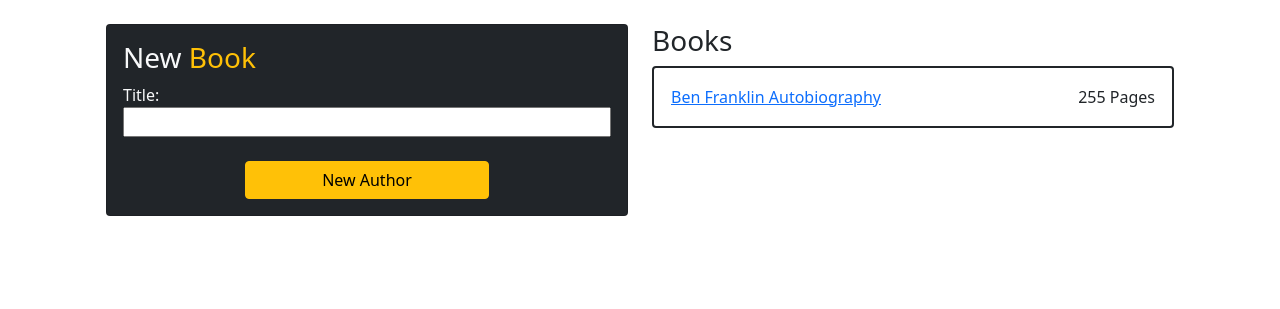
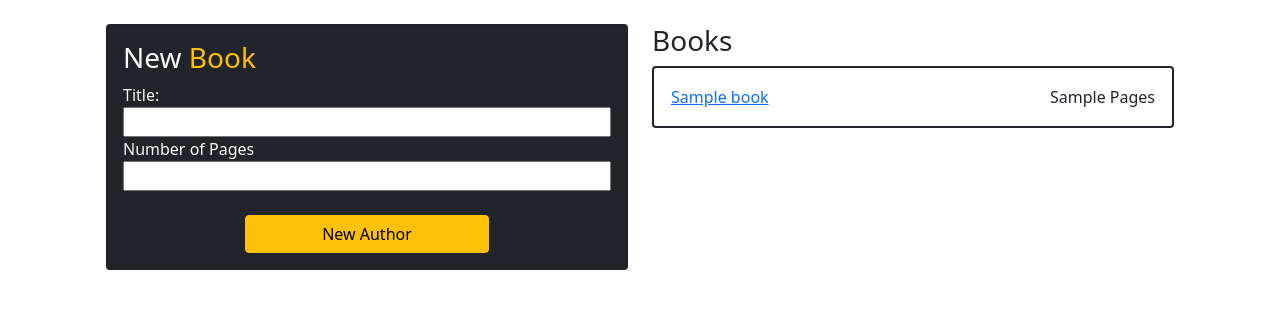
Before and after one commit to kirkchild97/FlaskSQL-ManytoMany, a Flask app: page /books in a window 1280 px wide. Shown: the part 88-397 px from the top of the page. Run offline with Flask 2, Linux system fonts and the light colour scheme; tables that the repository leaves empty or names only in its code hold one stand-in row (values such as "Sample post").

Commit message:
Added functionality to allow authors to favorite books

```diff
--- a/book_app/controllers/bookController.py
+++ b/book_app/controllers/bookController.py
@@ -2,6 +2,7 @@ from flask import request, redirect, render_template
 from book_app import app
 from book_app.models.author import Author
 from book_app.models.book import Book
+from book_app.models.favoriteManager import Favorite as Fav
 
 
 @app.route('/')
@@ -21,17 +22,46 @@ def createAuthor():
     Author.save_author(data)
     return redirect('/authors')
 
-
 @app.route('/authors/<author_id>')
 def authorDetail(author_id):
-    author_favs = Author.get_author_details(author_id)
-    return render_template('authorDetail.html', authorFavs = author_favs)
+    data = { 'id' : int(author_id) }
+    author_favs = Author.get_author_details(data)
+    print(author_favs)
+    return render_template('authorDetail.html', authorFavs = author_favs, id = author_id)
+
+@app.route('/authors/<author_id>/addFav', methods=['POST'])
+def addFavorites(author_id):
+    data = {
+        'book_id' : request.form['title'],
+        'author_id' : author_id
+    }
+    Fav.setFavorite(data)
+    return redirect(f'/authors/{author_id}')
 
 @app.route('/books')
 def booksMain():
-    return render_template("bookHome.html")
+    all_books = Book.get_all_books()
+    return render_template("bookHome.html", books = all_books)
+
+@app.route('/books/createNew', methods = ['POST'])
+def save_book():
+    data = {
+        'title' : request.form['title'],
+        'num_of_pages' : request.form['num_of_pages']
+    }
+    Book.save_book(data)
+    return redirect('/books')
 
 @app.route('/books/<int:book_id>')
 def bookDetail(book_id):
-    #same as author detail page but for the book
-    pass
+
+    render_template('bookDetail.html')
+
+@app.route('/books/<int:book_id>/addFav')
+def bookAddFavorites(book_id):
+    data = {
+        'book_id' : book_id,
+        'author_id' : request.form['name']
+    }
+    Fav.setFavorite(data)
+    return redirect(f'/books/{book_id}')
--- a/book_app/models/book.py
+++ b/book_app/models/book.py
@@ -1,4 +1,6 @@
+from book_app.config.MySQLConnection import connectToMySQL
 from book_app.config.mysqlconnection import connectToMySQL as sqlConnect
+from book_app.models import author as getAuthor
 
 class Book:
     def __init__(self, data):
@@ -8,3 +10,44 @@ class Book:
         self.created_at = data['created_at']
         self.updated_at = data['updated_at']
         self.authors_favorited = []
+
+    @classmethod
+    def get_all_books(cls):
+        query = """SELECT id, title, num_of_pages FROM books;"""
+        results = sqlConnect('books_and_authors').query_db(query)
+        all_books = []
+        for book in results:
+            all_books.append(book)
+        return all_books
+
+    @classmethod
+    def get_book_details(cls, data):
+        query = """SELECT id, title, num_of_pages FROM books
+        WHERE id = %(book_id)s;"""
+        results = connectToMySQL('books_and_authors')
+        bookInfo = results[0]
+
+        query = """SELECT authors.id, authors.name, favorites.book_id FROM favorites
+        LEFT JOIN authors ON authors.id = favorites.author_id WHERE favorites.book_id = %(id)s;"""
+        results = sqlConnect('books_and_authors').query_db(query, data)
+        print(f"Book Results: {results}")
+        bookInfo['favorite_authors'] = []
+        for author in results:
+            bookInfo['favorite_authors'].append(author)
+        results = getAuthor.Author.get_authors()
+        bookInfo['not_favorited'] = []
+        for author in results:
+            if len(bookInfo['favorite_authors']) > 0:
+                for favs in bookInfo['favorite_authors']:
+                    if author['id'] == favs['id']:
+                        break
+                    if favs == bookInfo['favorite_authors'][len(bookInfo['favorite_authors']) - 1]:
+                        bookInfo['not_favorited'].append(author)
+            else:
+                bookInfo['not_favorited'].append(author)
+        return bookInfo
+
+    @classmethod
+    def save_book(cls, data):
+        query = """INSERT INTO books (title, num_of_pages, created_at, updated_at) VALUES(%(title)s, %(num_of_pages)s, NOW(), NOW());"""
+        sqlConnect('books_and_authors').query_db(query, data)
--- a/book_app/templates/bookDetail.html
+++ b/book_app/templates/bookDetail.html
@@ -22,7 +22,7 @@
         <div class="row">
             <div class="col">
                 <h4>Add Authors</h4>
-                <form class="card p-3 bg-dark" action="">
+                <form class="card p-3 bg-dark" action="/books/{{id}}/addFav" method="post">
                     <label class="text-warning" for="aname">Name:</label>
                     <select name="name" id="aname" required>
                         <option value="author1">author1</option>
--- a/book_app/templates/bookHome.html
+++ b/book_app/templates/bookHome.html
@@ -19,20 +19,24 @@
     </div>
     <div class="container mx-auto row p-4">
         <div class="col">
-            <form action="" class="card card-body bg-dark">
+            <form action="/books/createNew" method="post" class="card card-body bg-dark">
                 <h3 class="card-title text-light">New <span class="text-warning">Book</span></h3>
                 <label class="text-light" for="name">Title:</label>
-                <input type="text" name="name" id="name" required>
+                <input type="text" name="title" id="name" required>
+                <label for="numPages" class="text-light">Number of Pages</label>
+                <input type="number" name="num_of_pages" id="numPages" required>
                 <input class="btn btn-warning w-50 mx-auto mt-4" type="submit" value="New Author">
             </form>
         </div>
         <div class="col">
             <h3>Books</h3>
             <table class="card border-dark border-2 p-3">
-                <tr class="d-flex justify-content-between">
-                    <td><a href="#">Ben Franklin Autobiography</a></td>
-                    <td>255 Pages</td>
-                </tr>
+                {% for book in books %}
+                    <tr class="d-flex justify-content-between">
+                        <td><a href="http://localhost:5000/books/{{book['id']}}">{{book['title']}}</a></td>
+                        <td>{{ book['num_of_pages'] }} Pages</td>
+                    </tr>
+                {% endfor %}
             </table>
         </div>
     </div>
--- a/server.py
+++ b/server.py
@@ -2,4 +2,4 @@ from book_app.controllers import bookController
 from book_app import app
 
 if __name__ == "__main__":
-    app.run(debug = False)
+    app.run(debug = True)
```
Also changed, not shown: book_app/models/author.py (+25 -11 lines), book_app/models/favoriteManager.py (added, +11 -0 lines), book_app/templates/authorDetail.html (+8 -7 lines).
